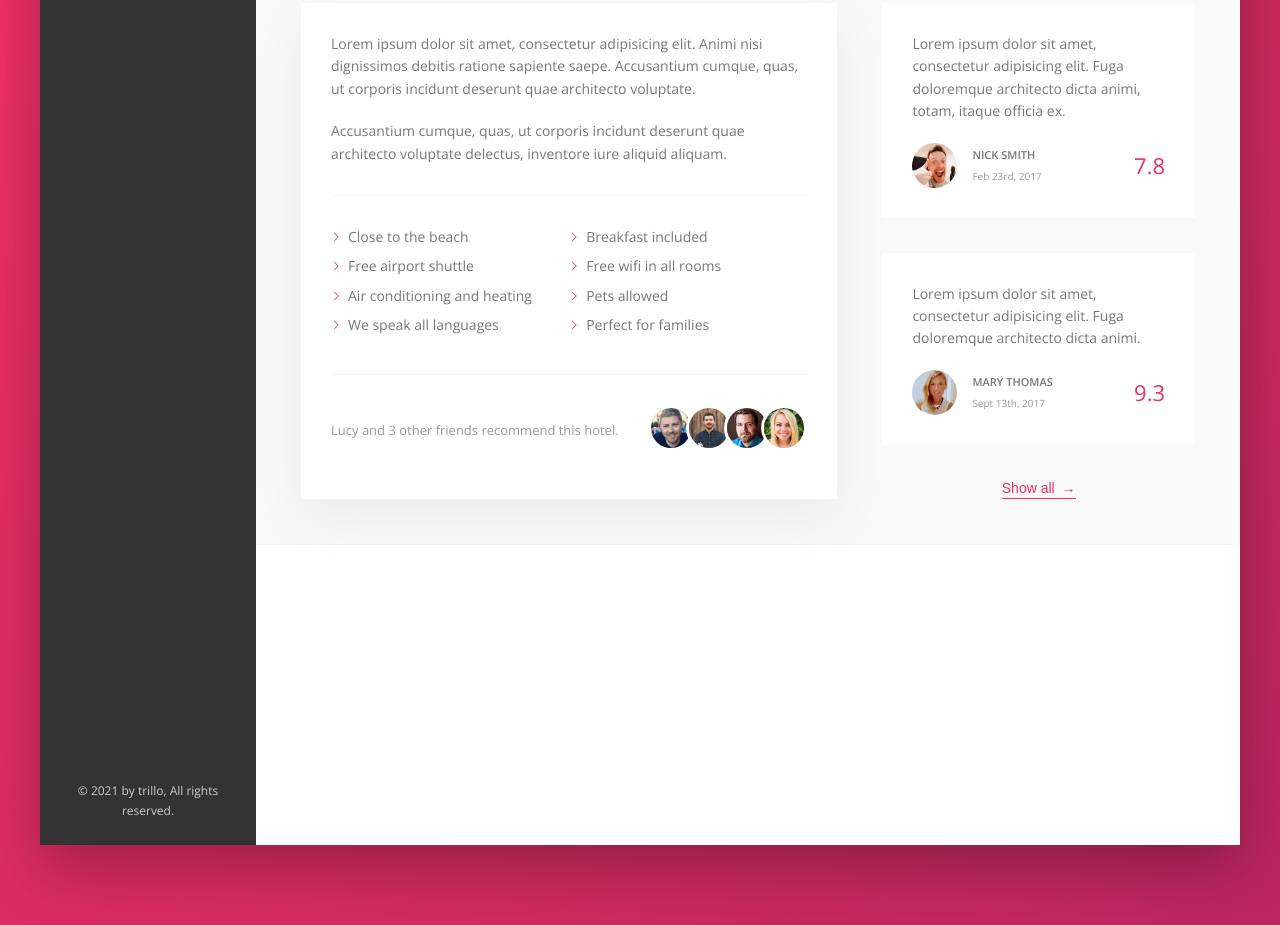
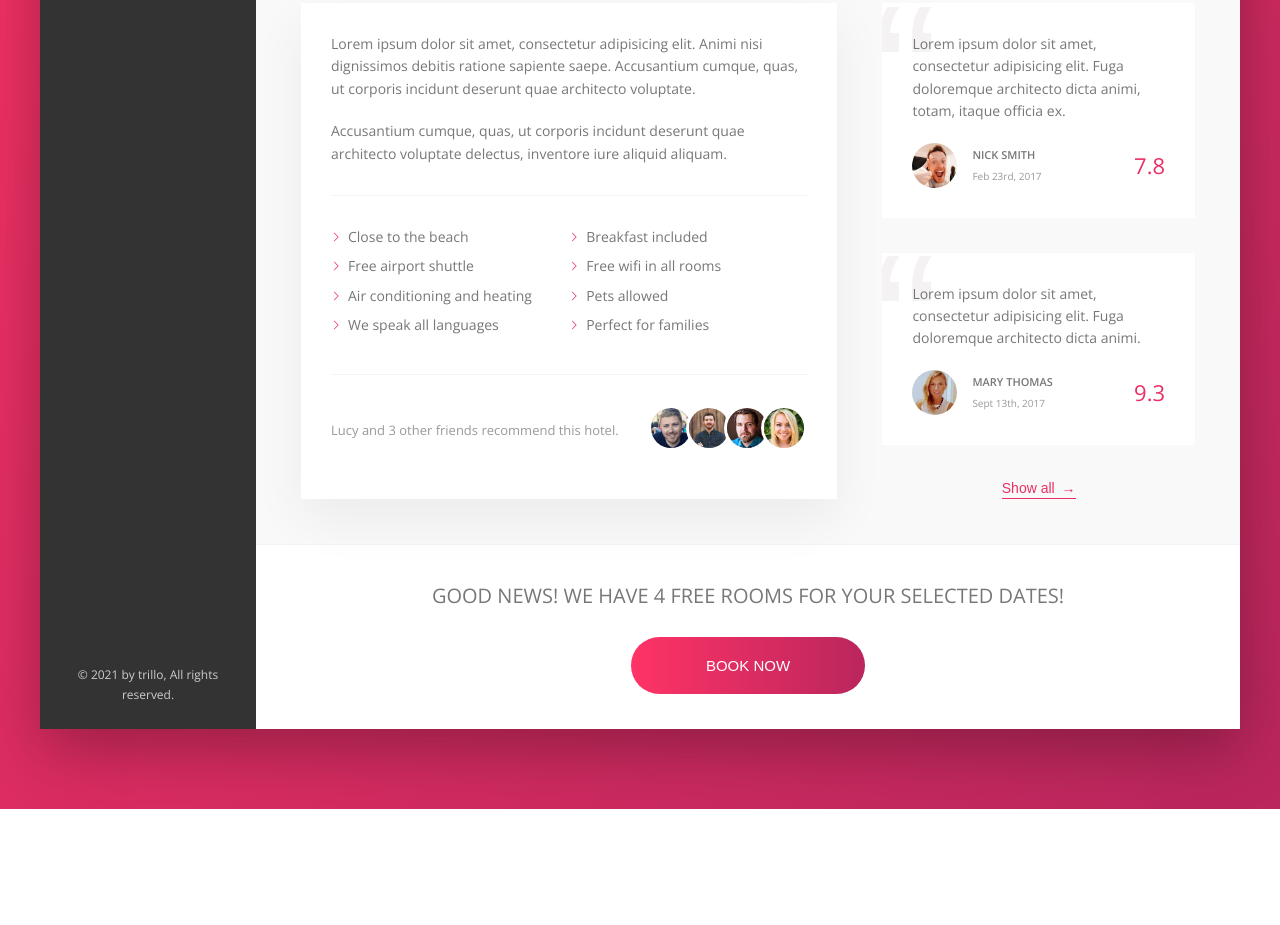
Before and after one commit to RamaneDev/CSS_FLEX_BOX, a website: page starter/index.html in a window 1280 px wide. Shown: the part 644-1569 px from the top of the page. After the commit the page ends 1453 px from the top, so only its background shows below. Drawn offline with nearby package versions, Linux system fonts and the light colour scheme; files that its build step writes are made by us from their sources.

Commit message:
footer (last part of the project)

```diff
--- a/starter/index.html
+++ b/starter/index.html
@@ -200,7 +200,11 @@
                         </div>
                     </div>
                     <div class="cta">
-
+                        <h2 class="cta__book-now">good news! we have 4 free rooms for your selected dates!</h2>
+                        <button class="btn">
+                            <span class="btn__visible">Book now</span>
+                            <span class="btn__invisible">Only 4 rooms left</span>
+                        </button>
                     </div>
                 </main>
             </div>
--- a/starter/sass/_components.scss
+++ b/starter/sass/_components.scss
@@ -450,9 +450,25 @@
     padding: 3rem;
     background-color: #fff;
     margin-bottom: 3.5rem;
+    overflow: hidden;
+    position: relative;
+
+    &::before {
+        content: "\201C";
+        position: absolute;
+        top: -2.75rem;
+        left: -1rem;
+        font-size: 20rem;
+        font-family: sans-serif;
+        color: var(--color-Grey-light-2);
+        line-height: 1;
+        z-index: 1;
+    }
 
    &__text {
        margin-bottom: 2rem;
+       z-index: 10;
+       position: relative;
 
    }
 
@@ -497,3 +513,53 @@
 
    }
 }
+
+.btn {
+    font-size: 1.5rem;
+    font-weight: 300;
+    text-transform: uppercase;
+    border-radius: 100px;
+    border: none;
+    color: #fff;
+    background-image: linear-gradient(to right, var(--color-primary-light), var(--color-primary-dark));
+    position: relative;
+    overflow: hidden;
+
+   & > * {
+    display: inline-block;
+    transition: all .2s;
+    height: 100%;
+    width: 100%;
+   }
+
+
+    &__visible {
+        padding: 2rem 7.5rem;
+    }
+
+    &__invisible {
+       padding: 2rem 0;
+       position: absolute;
+       top: -100%;
+       left: 0;
+    }
+
+    &:hover {
+        background-image: linear-gradient(to left, var(--color-primary-light), var(--color-primary-dark));
+    }
+
+
+    &:hover &__visible {
+        transform: translateY(100%);
+
+    }
+
+    &:hover &__invisible {
+       top: 0;
+    }
+
+    &:focus {
+        animation: pusate 1s infinite;
+    }
+
+}
--- a/starter/sass/_layout.scss
+++ b/starter/sass/_layout.scss
@@ -67,9 +67,17 @@
     justify-content: center;
     align-items: center;
 
+
 }
 
 .cta {
-    height: 30rem;
-    background-color: #fff;
+    padding: 3.5rem 0;
+    text-align: center;
+
+    &__book-now {
+        font-size: 2rem;
+        font-weight: 300;
+        text-transform: uppercase;
+        margin-bottom: 2.5rem;
+    }
 }
```
